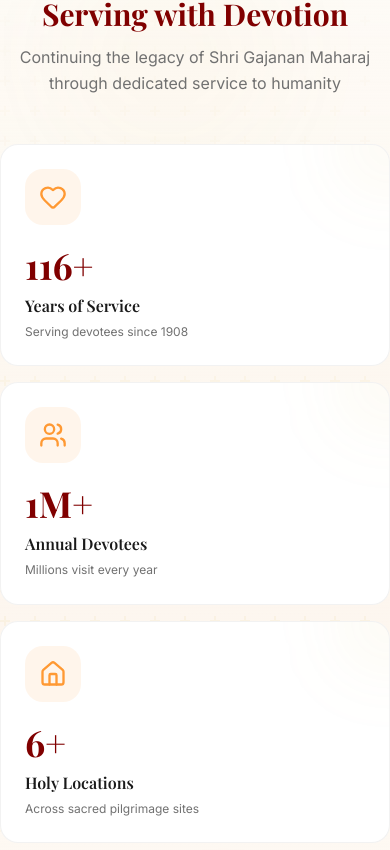
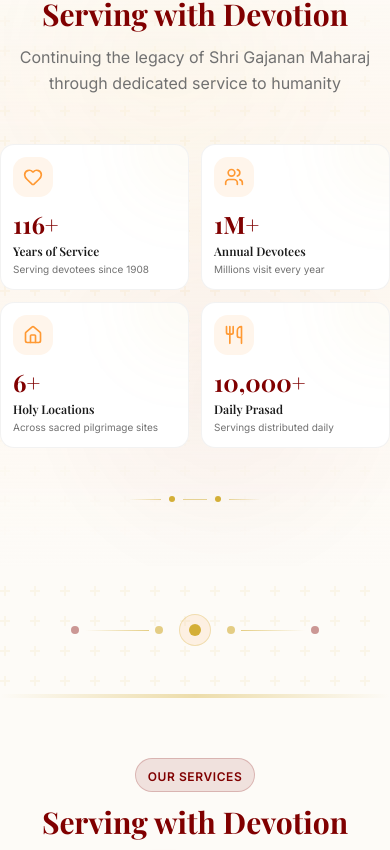
Before and after one commit to AmanVatsSharma/Gajanan-Maharaj-Sansthan, a Next.js app: page / in a window 390 px wide. Shown: the part 1514-2364 px from the top of the page. Built offline with nearby package versions, Linux system fonts and the light colour scheme; no server answers; a web font is replaced by a local one.

Commit message:
Add new image to gallery and update ImpactStats component layout for improved responsiveness. Adjust grid structure, padding, and font sizes to enhance visual consistency and user experience across devices.

```diff
--- a/src/features/info/components/ImpactStats.tsx
+++ b/src/features/info/components/ImpactStats.tsx
@@ -130,7 +130,7 @@
         </motion.div>
 
         {/* Stats grid */}
-        <div className="grid grid-cols-1 sm:grid-cols-2 lg:grid-cols-4 gap-4 md:gap-6 lg:gap-8">
+        <div className="grid grid-cols-2 sm:grid-cols-2 lg:grid-cols-4 gap-3 sm:gap-4 md:gap-6 lg:gap-8">
           {stats.map((stat, index) => {
             const Icon = stat.icon;
             return (
@@ -142,32 +142,32 @@
                 transition={{ duration: 0.6, delay: index * 0.1 }}
                 className="group"
               >
-                <div className="relative h-full bg-card rounded-2xl p-6 md:p-8 border border-border/50 hover:border-brand-saffron/30 transition-all duration-300 hover:shadow-xl hover:-translate-y-1 overflow-hidden">
+                <div className="relative h-full bg-card rounded-xl sm:rounded-2xl p-3 sm:p-4 md:p-6 lg:p-8 border border-border/50 hover:border-brand-saffron/30 transition-all duration-300 hover:shadow-xl hover:-translate-y-1 overflow-hidden">
                   {/* Gradient overlay on hover */}
                   <div className="absolute inset-0 bg-linear-to-br from-brand-saffron/0 via-brand-gold/0 to-brand-maroon/0 group-hover:from-brand-saffron/5 group-hover:via-brand-gold/5 group-hover:to-brand-maroon/5 transition-all duration-500" />
 
                   {/* Content */}
                   <div className="relative z-10">
                     {/* Icon */}
-                    <div className="mb-5 md:mb-6 inline-flex items-center justify-center w-14 h-14 md:w-16 md:h-16 rounded-2xl bg-brand-saffron/10 group-hover:bg-brand-saffron/20 transition-colors duration-300">
-                      <Icon className="h-7 w-7 md:h-8 md:w-8 text-brand-saffron" />
+                    <div className="mb-3 sm:mb-4 md:mb-6 inline-flex items-center justify-center w-10 h-10 sm:w-12 sm:h-12 md:w-16 md:h-16 rounded-xl sm:rounded-2xl bg-brand-saffron/10 group-hover:bg-brand-saffron/20 transition-colors duration-300">
+                      <Icon className="h-5 w-5 sm:h-6 sm:w-6 md:h-8 md:w-8 text-brand-saffron" />
                     </div>
 
                     {/* Number */}
-                    <div className="mb-2">
-                      <span className="text-4xl md:text-5xl lg:text-6xl font-bold font-heading text-brand-maroon">
+                    <div className="mb-1 sm:mb-2">
+                      <span className="text-2xl sm:text-3xl md:text-5xl lg:text-6xl font-bold font-heading text-brand-maroon leading-tight">
                         <Counter end={stat.value} />
                         {stat.suffix}
                       </span>
                     </div>
 
                     {/* Label */}
-                    <h3 className="text-base md:text-lg font-semibold text-foreground mb-1">
+                    <h3 className="text-xs sm:text-sm md:text-base lg:text-lg font-semibold text-foreground mb-0.5 sm:mb-1 leading-tight">
                       {stat.label}
                     </h3>
 
                     {/* Description */}
-                    <p className="text-xs md:text-sm text-muted-foreground leading-relaxed">
+                    <p className="text-[10px] sm:text-xs md:text-sm text-muted-foreground leading-relaxed">
                       {stat.description}
                     </p>
                   </div>
```
Also changed, not shown: public/gallery/WhatsApp Image 2026-02-05 at 14.16.35.jpeg (added).
